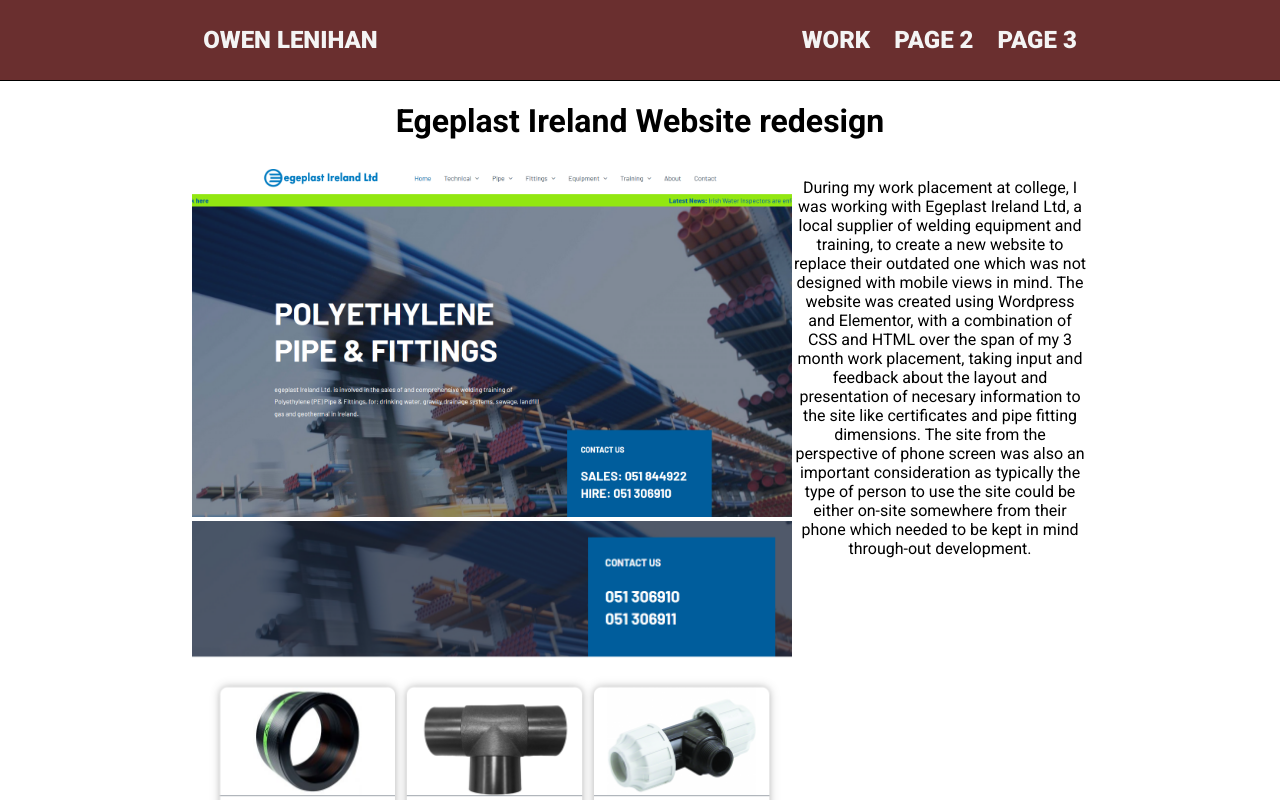
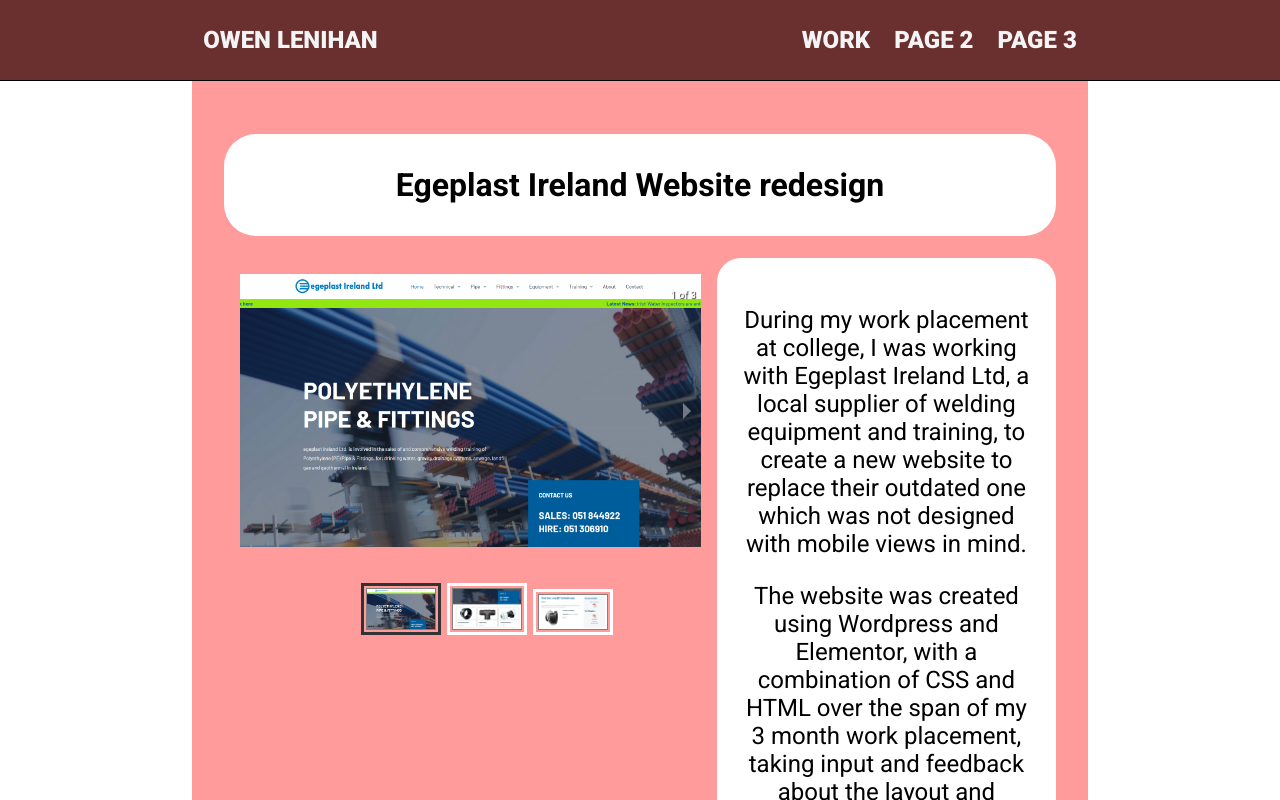
Before and after one commit to ying-lenny/Portfolio-Site-OL, a React (Create React App) app: page /Egeplast-Ireland in a window 1280 px wide. Shown: the top 800 px of the page. Built offline with nearby package versions, Linux system fonts and the light colour scheme.

Commit message:
Tweaked project css + added test carousel

```diff
--- a/package.json
+++ b/package.json
@@ -8,6 +8,7 @@
     "@testing-library/user-event": "^13.5.0",
     "react": "^18.2.0",
     "react-dom": "^18.2.0",
+    "react-responsive-carousel": "^3.2.23",
     "react-router-dom": "^6.14.1",
     "react-scripts": "5.0.1",
     "web-vitals": "^2.1.4"
--- /dev/null
+++ b/src/Components/Carousel.js
@@ -0,0 +1,27 @@
+import { Carousel } from "react-responsive-carousel";
+import "react-responsive-carousel/lib/styles/carousel.min.css";
+import React from "react";
+import EgeplastHome from '../Assets/EgeplastHome.png'
+import EgeplastMenu from '../Assets/EgeplastMenu.png'
+import EgeplastPipe from '../Assets/EgeplastPipe.png'
+
+export default function CarouselTest() {
+
+  const images = [
+    EgeplastHome,
+    EgeplastMenu,
+    EgeplastPipe
+  ];
+
+  return (
+    <div>
+      <Carousel dynamicHeight={true} showIndicators={false}>
+        {images.map((URL, index) => (
+          <div>
+            <img alt="image_test" src={URL} key={index}/>
+          </div>
+        ))}
+      </Carousel>
+    </div>
+  )
+}
--- a/src/Components/Egeplast.js
+++ b/src/Components/Egeplast.js
@@ -1,34 +1,33 @@
 import React from "react";
-import EgeplastHome from '../Assets/EgeplastHome.png'
-import EgeplastMenu from '../Assets/EgeplastMenu.png'
-import EgeplastPipe from '../Assets/EgeplastPipe.png'
+import CarouselTest from "./Carousel";
 
 export default function Egeplast() {
   return (
     <div className="egeplast-page">
-      <h1>Egeplast Ireland Website redesign</h1>
+      <h1 className="egeplast-header">Egeplast Ireland Website redesign</h1>
       <div className="egeplast-page-body">
-        <div>
-          <img src={EgeplastHome} alt="Egeplast Homepage"/>
-          <img src={EgeplastMenu} alt="Egeplast Menu"/>
-          <img src={EgeplastPipe} alt="Egeplast Pipe"/>
+        <div className="egeplast-image-gallery">
+          <CarouselTest/>
         </div>
-
+        <div className="egeplast-description">
           <p>
             During my work placement at college, I was working with Egeplast Ireland Ltd,
             a local supplier of welding equipment and training, to create a new website to
             replace their outdated one which was not designed with mobile views in mind.
-
+          </p>
+          <p>
             The website was created using Wordpress and Elementor, with a combination
             of CSS and HTML over the span of my 3 month work placement,
             taking input and feedback about the layout and presentation of necesary
             information to the site like certificates and pipe fitting dimensions.
-
+          </p>
+          <p>
             The site from the perspective of phone screen was also an important consideration
             as typically the type of person to use the site could be either on-site somewhere
             from their phone which needed to be kept in mind through-out development.
           </p>
         </div>
       </div>
+    </div>
   )
 }
--- a/src/Components/Header.js
+++ b/src/Components/Header.js
@@ -14,10 +14,10 @@
 							<Link to='/'>Work</Link>
 						</li>
 						<li>
-							<Link to='/page2'>Page 2</Link>
+							<Link to='/personal/0'>Page 2</Link>
 						</li>
 						<li>
-							<Link to='/page3'>Page 3</Link>
+							<Link to='/Egeplast-Ireland'>Page 3</Link>
 						</li>
 					</ul>
 				</div>
--- a/src/Styles/_Egeplast.scss
+++ b/src/Styles/_Egeplast.scss
@@ -1,10 +1,29 @@
 .egeplast-page {
+  background-color: $background;
+  padding: 2em;
+}
 
+.egeplast-header {
+  background-color: white;
+  padding: 1em;
+  border-radius: 1em;
 }
 
 .egeplast-page-body {
   display: flex;
+  .egeplast-image-gallery {
+    max-width:60%;
+    margin: 1em;
+  }
   img {
-    max-width: 600px;
+    border: 1px grey solid;
+    width: 100%;
+  }
+  .egeplast-description {
+    max-width: 35%;
+    background-color: white;
+    padding: 1em;
+    font-size: 1.5em;
+    border-radius: 1em;
   }
 }
--- a/src/Styles/main.css
+++ b/src/Styles/main.css
@@ -322,9 +322,32 @@
   width: 100%;
 }
 
+.egeplast-page {
+  background-color: #ff9b9b;
+  padding: 2em;
+}
+
+.egeplast-header {
+  background-color: white;
+  padding: 1em;
+  border-radius: 1em;
+}
+
 .egeplast-page-body {
   display: flex;
 }
+.egeplast-page-body .egeplast-image-gallery {
+  max-width: 60%;
+  margin: 1em;
+}
 .egeplast-page-body img {
-  max-width: 600px;
+  border: 1px grey solid;
+  width: 100%;
+}
+.egeplast-page-body .egeplast-description {
+  max-width: 35%;
+  background-color: white;
+  padding: 1em;
+  font-size: 1.5em;
+  border-radius: 1em;
 }/*# sourceMappingURL=main.css.map */
```
Also changed, not shown: 2 other files (tests, documents, lock files or other folders). Lines whose indentation alone changed are shown as unchanged.
